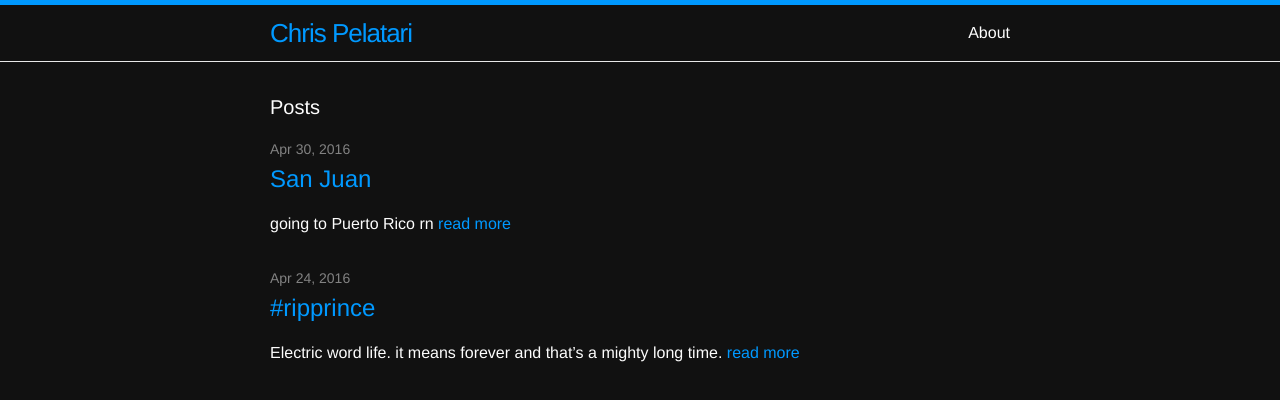
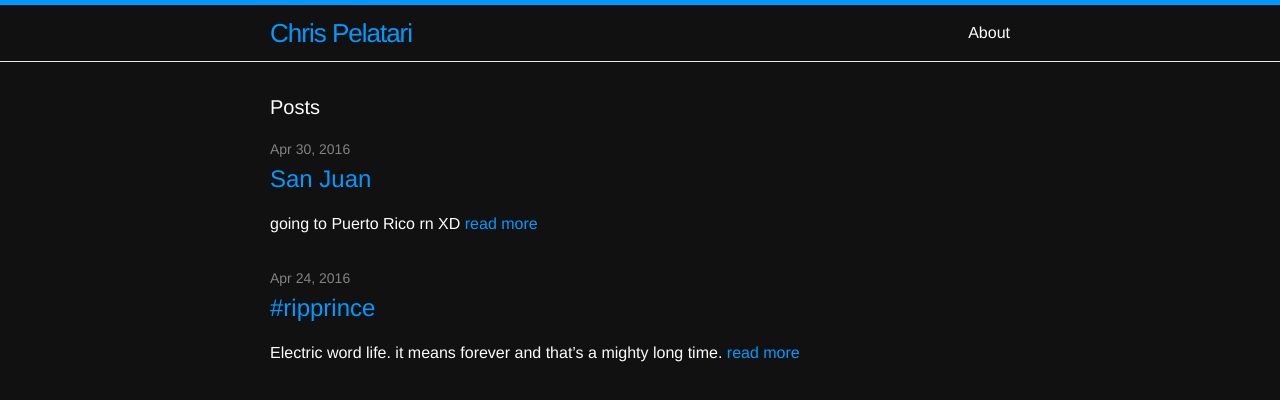
Before and after one commit to ChrisPelatari/chrispelatari.github.io, a Jekyll site: the page built from index.html, in a window 1280 px wide and 900 px high. Shown: the top 400 px of the window. Built offline with Jekyll 4.4.1, drawn with Linux system fonts in a browser that asks for light colours.

Commit message:
fucking generate my fucking content you fucking fuck.

```diff
--- a/_posts/2016-04-30-sanjuan.md
+++ b/_posts/2016-04-30-sanjuan.md
@@ -4,4 +4,4 @@ title: "San Juan"
 categories: [travel, puerto_rico]
 ---
 
-# going to Puerto Rico rn
+# going to Puerto Rico rn XD
```
